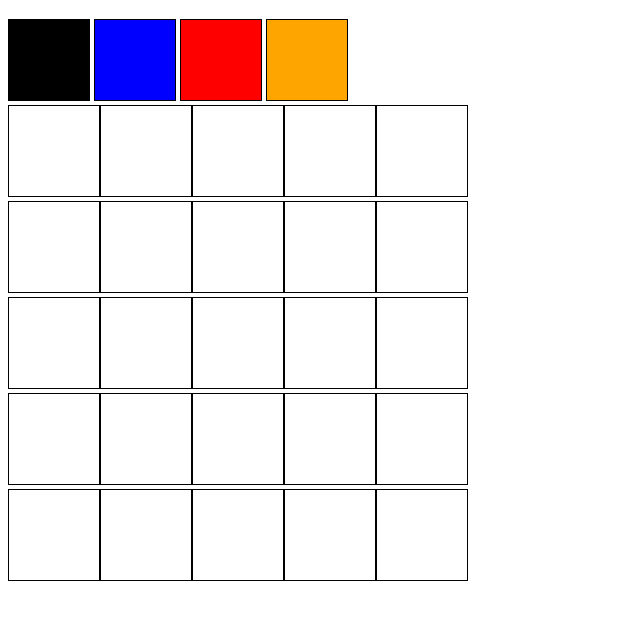
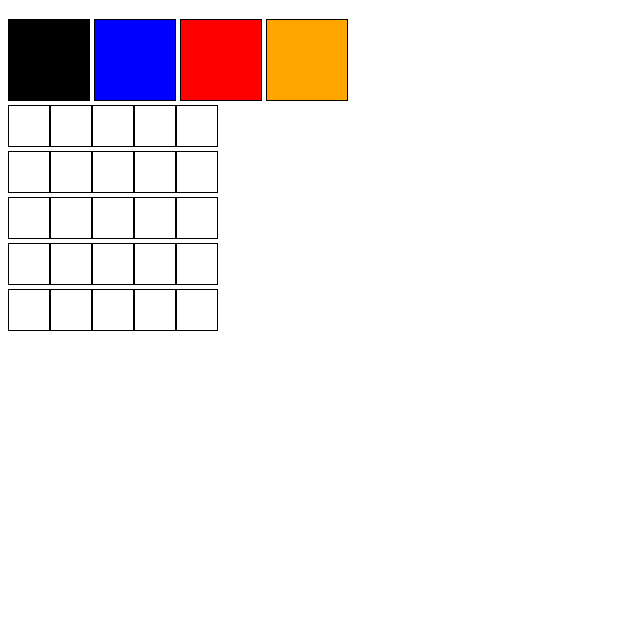
Before and after one commit to Pedroicn/3---Pixel-art-project, a website: page index.html in a window 1280 px wide. Shown: the part 61-680 px from the top of the page, without its empty margins (0-640 px from the left). Drawn offline with Linux system fonts and the light colour scheme.

Commit message:
Requisito 5

```diff
--- a/style.css
+++ b/style.css
@@ -22,13 +22,13 @@
 }
 
 #pixel-board {
-  width: 500px;
+  width: 250px;
 }
 
 .pixel {
   border: 1px solid black;
-  width: 90px;
-  height: 90px;
+  width: 40px;
+  height: 40px;
   display: inline-block;
   background-color: white;
 }
```
